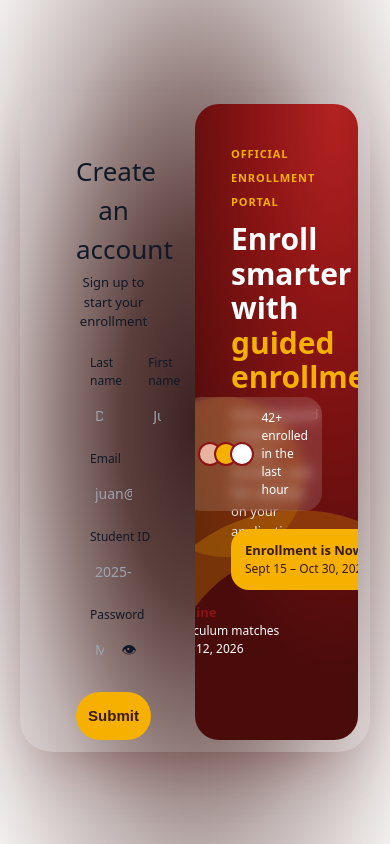
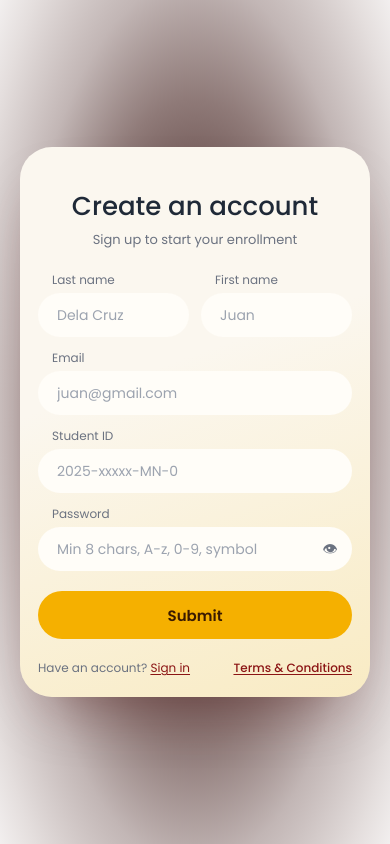
Before and after one commit to CedZzzzzzzzz/goats-hackathon, a Next.js app in the folder campusassist-ai/: page /auth in a window 390 px wide. Built offline with nearby package versions, Linux system fonts and the light colour scheme; no server answers.

Commit message:
fix(ui): restore auth card styles and resolve enrollment merge conflict

```diff
--- a/campusassist-ai/app/enroll/page.tsx
+++ b/campusassist-ai/app/enroll/page.tsx
@@ -1,6 +1,7 @@
 "use client"
 
 import { useState, useEffect } from "react"
+import Link from "next/link"
 import { useRouter, useSearchParams } from "next/navigation"
 import type { Subject } from "@/types"
 import { SubjectPicker } from "@/components/SubjectPicker"
@@ -97,92 +98,10 @@ export default function EnrollPage() {
   const inputError  = `${inputBase} border-red-400 bg-red-50 focus:border-red-400 focus:ring-2 focus:ring-red-100`
 
   return (
-<<<<<<< Updated upstream
-    <div className="max-w-xl mx-auto space-y-6">
-      <div>
-        <h1 className="text-2xl font-bold text-gray-900">Enrollment Form</h1>
-        <p className="text-sm text-gray-500 mt-1">
-          {form.program} · AY 2025–2026 · 1st Semester
-        </p>
-      </div>
-
-      <form onSubmit={submit} className="space-y-5">
-        {/* Full name */}
-        <div className="space-y-1">
-          <label className="text-sm font-medium text-gray-700">Full Name</label>
-          <input
-            className={`w-full border rounded-lg px-3 py-2 text-sm outline-none focus:ring-2 focus:ring-indigo-300 ${errors.full_name ? "border-red-400" : "border-gray-200"}`}
-            placeholder="e.g. Sam Torres"
-            value={form.full_name}
-            onChange={e => setForm(f => ({ ...f, full_name: e.target.value }))}
-          />
-          {errors.full_name && <p className="text-red-500 text-xs">{errors.full_name}</p>}
-        </div>
-
-        {/* Student ID */}
-        <div className="space-y-1">
-          <label className="text-sm font-medium text-gray-700">Student ID</label>
-          <input
-            className={`w-full border rounded-lg px-3 py-2 text-sm outline-none focus:ring-2 focus:ring-indigo-300 ${errors.student_id ? "border-red-400" : "border-gray-200"}`}
-            placeholder="e.g. S10099"
-            value={form.student_id}
-            onChange={e => setForm(f => ({ ...f, student_id: e.target.value }))}
-          />
-          {errors.student_id && <p className="text-red-500 text-xs">{errors.student_id}</p>}
-        </div>
-
-        {/* Year level */}
-        <div className="space-y-1">
-          <label className="text-sm font-medium text-gray-700">Year Level</label>
-          <select
-            className="w-full border border-gray-200 rounded-lg px-3 py-2 text-sm outline-none focus:ring-2 focus:ring-indigo-300"
-            value={form.year_level}
-            onChange={e => setForm(f => ({ ...f, year_level: e.target.value as YearLevel }))}
-          >
-            {YEAR_LEVELS.map(y => <option key={y}>{y}</option>)}
-          </select>
-        </div>
-
-        {/* Program */}
-        <div className="space-y-1">
-          <label className="text-sm font-medium text-gray-700">Program</label>
-          <select
-            className="w-full border border-gray-200 rounded-lg px-3 py-2 text-sm outline-none focus:ring-2 focus:ring-indigo-300"
-            value={form.program}
-            onChange={e => setForm(f => ({ ...f, program: e.target.value as Program }))}
-          >
-            {PROGRAMS.map(p => <option key={p}>{p}</option>)}
-          </select>
-        </div>
-
-        {/* Student type */}
-        <div className="space-y-2">
-          <label className="text-sm font-medium text-gray-700">Student Type</label>
-          <div className="grid grid-cols-2 gap-3">
-            {(["regular", "irregular"] as StudentType[]).map(type => (
-              <button
-                key={type}
-                type="button"
-                onClick={() => { setForm(f => ({ ...f, student_type: type })); setSubjectCodes([]) }}
-                className={`p-4 rounded-xl border-2 text-left transition-colors ${
-                  form.student_type === type
-                    ? "border-indigo-500 bg-indigo-50"
-                    : "border-gray-200 hover:border-gray-300"
-                }`}
-              >
-                <div className="font-semibold capitalize text-sm">{type}</div>
-                <div className="text-xs text-gray-500 mt-0.5">
-                  {type === "regular"
-                    ? "Auto-assigned subjects, confirmed instantly"
-                    : "Pick your subjects, pending staff approval"}
-                </div>
-              </button>
-            ))}
-=======
     <div className="min-h-full py-8 px-6 flex flex-col items-center">
       {/* Back link */}
       <div className="w-full max-w-lg mb-4">
-        <a
+        <Link
           href="/"
           className="inline-flex items-center gap-1.5 text-sm text-gray-500 hover:text-[#9B1B1B] transition-colors"
         >
@@ -190,7 +109,7 @@ export default function EnrollPage() {
             <path strokeLinecap="round" strokeLinejoin="round" d="M10 19l-7-7m0 0l7-7m-7 7h18"/>
           </svg>
           Back to home
-        </a>
+        </Link>
       </div>
 
       {/* Form card */}
@@ -205,9 +124,8 @@ export default function EnrollPage() {
             </div>
             <div>
               <h1 className="text-lg font-bold text-gray-900 leading-tight">Enrollment Form</h1>
-              <p className="text-xs text-gray-500 mt-0.5">BSIT · AY 2025–2026 · 1st Semester</p>
+              <p className="text-xs text-gray-500 mt-0.5">{form.program} · AY 2025–2026 · 1st Semester</p>
             </div>
->>>>>>> Stashed changes
           </div>
         </div>
 
@@ -239,7 +157,7 @@ export default function EnrollPage() {
             </label>
             <input
               className={errors.student_id ? inputError : inputNormal}
-              placeholder="e.g. S10099"
+              placeholder="e.g. 2024-01092"
               value={form.student_id}
               onChange={e => setForm(f => ({ ...f, student_id: e.target.value }))}
             />
@@ -269,11 +187,13 @@ export default function EnrollPage() {
               <label className="text-xs font-semibold text-gray-600 uppercase tracking-wide">
                 Program
               </label>
-              <input
-                className="w-full border border-gray-200 rounded-xl px-4 py-3 text-sm bg-gray-50 text-gray-400 cursor-not-allowed outline-none"
-                value="BSIT"
-                readOnly
-              />
+              <select
+                className={inputNormal}
+                value={form.program}
+                onChange={e => setForm(f => ({ ...f, program: e.target.value as Program }))}
+              >
+                {PROGRAMS.map(p => <option key={p}>{p}</option>)}
+              </select>
             </div>
           </div>
 
--- a/campusassist-ai/app/globals.css
+++ b/campusassist-ai/app/globals.css
@@ -1,4 +1,5 @@
 @import url('https://fonts.googleapis.com/css2?family=Inter:wght@400;500;600;700;800&display=swap');
+@import url('https://fonts.googleapis.com/css2?family=Poppins:wght@400;500;600;700&display=swap');
 
 @tailwind base;
 @tailwind components;
@@ -11,6 +12,14 @@
     --crimson-light: #fdf2f2;
     --surface:       #F5F6FA;
     --border:        #e5e7eb;
+    --bg:      #f3eee6;
+    --card:    #fbf7ef;
+    --ink:     #1f2937;
+    --muted:   #6b7280;
+    --field:   #fffdf8;
+    --line:    #e6dcc8;
+    --link:    #8b1414;
+    --ease:    cubic-bezier(.65, 0, .35, 1);
   }
 
   html {
@@ -34,3 +43,51 @@
   .bg-crimson  { background-color: var(--crimson); }
   .text-crimson { color: var(--crimson); }
 }
+
+/* Auth card appearance and responsive layout. */
+@media (prefers-color-scheme: dark) {
+  :root {
+    --bg:    #1a0c0c;
+    --card:  #2a1414;
+    --ink:   #f6ece0;
+    --muted: #b9a89a;
+    --field: #351b1b;
+    --line:  #4a2a2a;
+    --link:  #f5b000;
+  }
+
+  .dark-shell {
+    background: linear-gradient(160deg, var(--card) 50%, #4a3a10 150%) !important;
+  }
+}
+
+@media (prefers-reduced-motion: reduce) {
+  .auth-pane-up,
+  .auth-pane-in,
+  .auth-panel,
+  .auth-copy {
+    transition-duration: .01s !important;
+    transition-delay: 0s !important;
+  }
+}
+
+@media (max-width: 820px) {
+  .dark-shell {
+    min-height: 0 !important;
+  }
+  .auth-panel {
+    display: none !important;
+  }
+  .auth-pane-up,
+  .auth-pane-in {
+    position: static !important;
+    width: auto !important;
+    padding: 20px 18px !important;
+    opacity: 1 !important;
+    visibility: visible !important;
+    transition: none !important;
+  }
+  .auth-pane-hidden {
+    display: none !important;
+  }
+}
```
Also changed, not shown: 1 other file (tests, documents, lock files or other folders).
